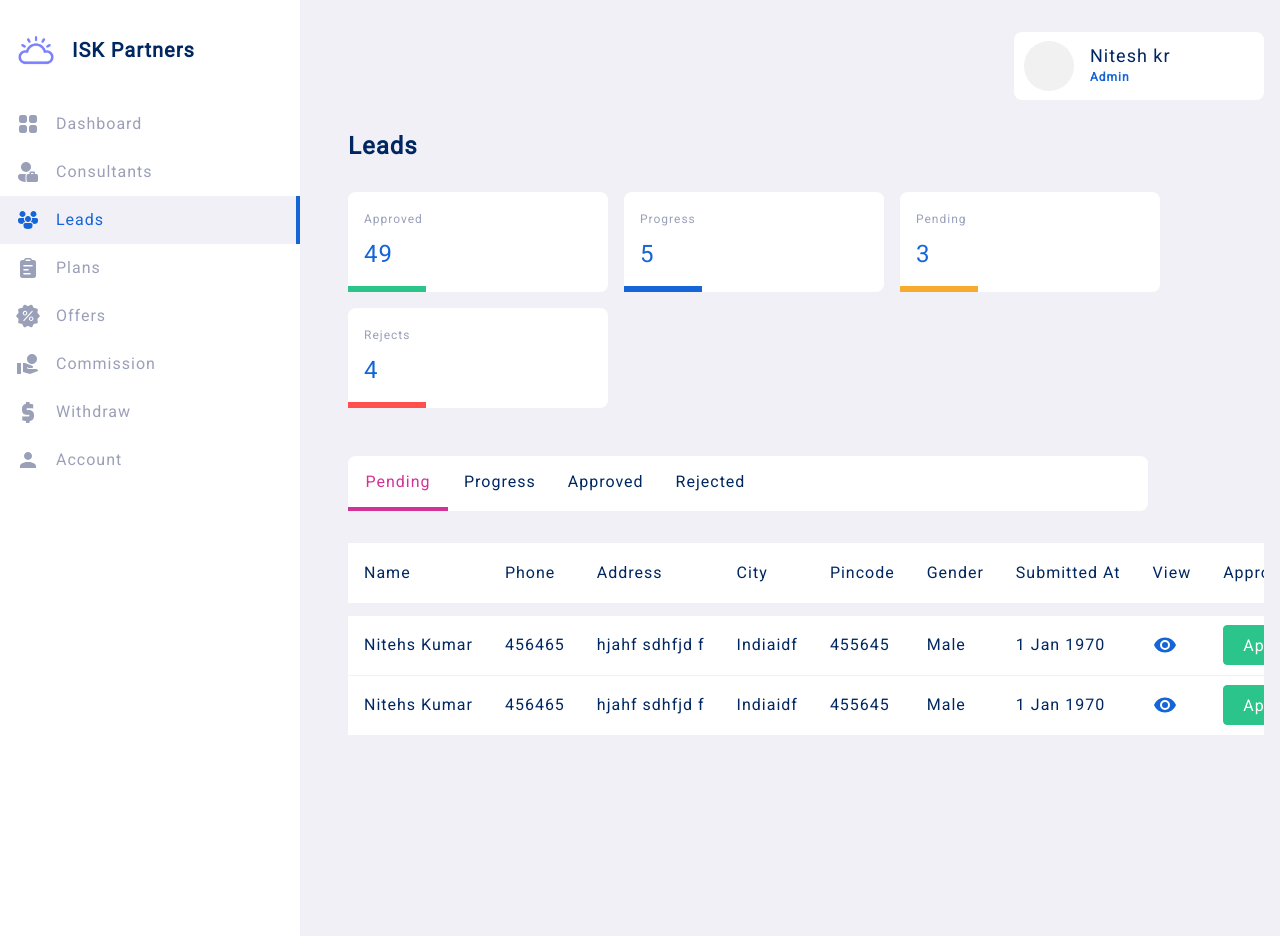
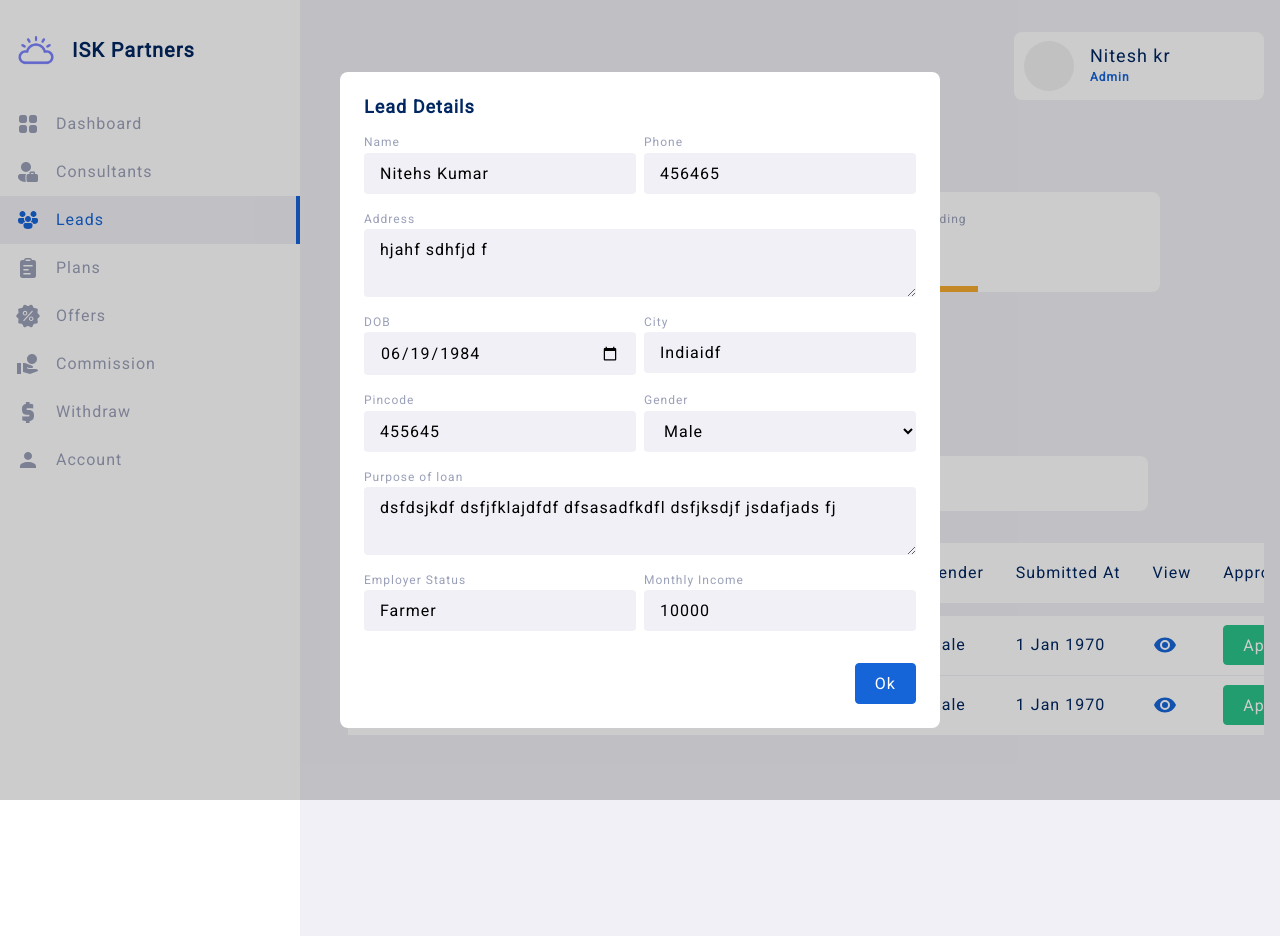
Before and after one commit to nitesh-dev/ITC-Partners-frontend, a Nuxt app: page /admin/leads in a window 1280 px wide. Built offline with nearby package versions, Linux system fonts and the light colour scheme.

Commit message:
lead detail dialog completed

```diff
--- a/assets/styles/dashboard.css
+++ b/assets/styles/dashboard.css
@@ -233,6 +233,7 @@ table .chip.danger {
 
 .dialog-holder .content{
     min-height: 100px;
+    margin: 1rem 0;
 }
 
 .dialog-holder .dialog .medium{
@@ -250,3 +251,34 @@ table .chip.danger {
     align-items: center;
     margin-top: auto;
 }
+
+.dialog .input{
+    margin-bottom: 1rem;
+}
+
+.dialog .col-2{
+    display: grid;
+    grid-template-columns: 1fr 1fr;
+    gap: 0.5rem;
+}
+
+.dialog .input input, .dialog .input textarea, .dialog .input select{
+    border: none;
+    outline: none;
+    background-color: var(--color-surface-variant);
+    padding: 0.5em 1em;
+    border-radius: 4px;
+    width: 100%;
+    resize: vertical;
+    display: block;
+}
+
+.dialog .input select{
+    padding: 0.65em 1em;
+}
+
+.dialog .input span{
+    display: block;
+    font-size: var(--small-font);
+    color: var(--color-on-surface);
+}
--- a/assets/styles/global.css
+++ b/assets/styles/global.css
@@ -70,6 +70,7 @@ span,
 li,
 input,
 textarea,
+select,
 td,
 th {
     font-size: var(--medium-font);
--- /dev/null
+++ b/components/dialog/LeadDetail.vue
@@ -0,0 +1,92 @@
+<script setup lang='ts'>
+import { Lead, LeadStatus } from '~/data/dataTypes';
+import { dateTimeString, dateTimeToInputFormat } from '~/extra/utils'
+defineProps<{
+    isVisible: boolean,
+    data: Lead,
+    isUpdate: boolean
+}>()
+
+const emit = defineEmits<{
+    (event: 'ok'): void
+}>()
+
+
+function onOk() {
+    emit('ok')
+}
+
+
+</script>
+<template>
+    <div v-if="isVisible" class="dialog-holder">
+        <div class="dialog card">
+            <h4>Lead Details</h4>
+            <div class="content">
+
+                <div class="col-2">
+                    <div class="input">
+                        <span>Name</span>
+                        <input type="text" :value="data.first + ' ' + data.last">
+                    </div>
+                    <div class="input">
+                        <span>Phone</span>
+                        <input type="number" :value="data.phone">
+                    </div>
+                </div>
+
+                <div class="input">
+                    <span>Address</span>
+                    <textarea :value="data.address"></textarea>
+                </div>
+
+
+                <div class="col-2">
+                    <div class="input">
+                        <span>DOB</span>
+                        <input type="date" :value="dateTimeToInputFormat(data.dob)">
+                    </div>
+                    <div class="input">
+                        <span>City</span>
+                        <input type="text" :value="data.city">
+                    </div>
+                </div>
+
+                <div class="col-2">
+                    <div class="input">
+                        <span>Pincode</span>
+                        <input type="text" :value="data.pincode">
+                    </div>
+                    <div class="input">
+                        <span>Gender</span>
+                        <select>
+                            <option value="Male">Male</option>
+                            <option value="Female">Female</option>
+                        </select>
+                    </div>
+                </div>
+
+                <div class="input">
+                    <span>Purpose of loan</span>
+                    <textarea :value="data.purpose_of_loan"></textarea>
+                </div>
+
+                <div class="col-2">
+                    <div class="input">
+                        <span>Employer Status</span>
+                        <input type="text" :value="data.employer_status">
+                    </div>
+                    <div class="input">
+                        <span>Monthly Income</span>
+                        <input type="number" :value="data.monthly_income">
+                    </div>
+                </div>
+
+            </div>
+            <div class="buttons-holder">
+                <button class="primary" @click="onOk()">Ok</button>
+            </div>
+        </div>
+    </div>
+</template>
+<style scoped></style>
--- a/pages/admin/leads.vue
+++ b/pages/admin/leads.vue
@@ -229,7 +229,7 @@ function onTabChange(index: number) {
                         <th>Gender</th>
                         <th>Submitted At</th>
                         <th>View</th>
-                        <th>Delete</th>
+                        <th>Reject</th>
                     </tr>
                 </thead>
                 <tbody>
@@ -252,10 +252,7 @@ function onTabChange(index: number) {
                                 </svg>
                             </td>
                             <td>
-                                <svg class="danger" fill="none" viewBox="0 0 24 24" xmlns="http://www.w3.org/2000/svg">
-                                    <path
-                                        d="M21.5 6a1 1 0 0 1-.883.993L20.5 7h-.845l-1.231 12.52A2.75 2.75 0 0 1 15.687 22H8.313a2.75 2.75 0 0 1-2.737-2.48L4.345 7H3.5a1 1 0 0 1 0-2h5a3.5 3.5 0 1 1 7 0h5a1 1 0 0 1 1 1Zm-7.25 3.25a.75.75 0 0 0-.743.648L13.5 10v7l.007.102a.75.75 0 0 0 1.486 0L15 17v-7l-.007-.102a.75.75 0 0 0-.743-.648Zm-4.5 0a.75.75 0 0 0-.743.648L9 10v7l.007.102a.75.75 0 0 0 1.486 0L10.5 17v-7l-.007-.102a.75.75 0 0 0-.743-.648ZM12 3.5A1.5 1.5 0 0 0 10.5 5h3A1.5 1.5 0 0 0 12 3.5Z" />
-                                </svg>
+                               <button class="danger">Reject</button>
                             </td>
                         </tr>
                     </template>
@@ -321,7 +318,6 @@ function onTabChange(index: number) {
                         <th>Gender</th>
                         <th>Submitted At</th>
                         <th>View</th>
-                        <th>Delete</th>
                     </tr>
                 </thead>
                 <tbody>
@@ -343,21 +339,15 @@ function onTabChange(index: number) {
                                         d="M12,9A3,3 0 0,0 9,12A3,3 0 0,0 12,15A3,3 0 0,0 15,12A3,3 0 0,0 12,9M12,17A5,5 0 0,1 7,12A5,5 0 0,1 12,7A5,5 0 0,1 17,12A5,5 0 0,1 12,17M12,4.5C7,4.5 2.73,7.61 1,12C2.73,16.39 7,19.5 12,19.5C17,19.5 21.27,16.39 23,12C21.27,7.61 17,4.5 12,4.5Z" />
                                 </svg>
                             </td>
-                            <td>
-                                <svg class="danger" fill="none" viewBox="0 0 24 24" xmlns="http://www.w3.org/2000/svg">
-                                    <path
-                                        d="M21.5 6a1 1 0 0 1-.883.993L20.5 7h-.845l-1.231 12.52A2.75 2.75 0 0 1 15.687 22H8.313a2.75 2.75 0 0 1-2.737-2.48L4.345 7H3.5a1 1 0 0 1 0-2h5a3.5 3.5 0 1 1 7 0h5a1 1 0 0 1 1 1Zm-7.25 3.25a.75.75 0 0 0-.743.648L13.5 10v7l.007.102a.75.75 0 0 0 1.486 0L15 17v-7l-.007-.102a.75.75 0 0 0-.743-.648Zm-4.5 0a.75.75 0 0 0-.743.648L9 10v7l.007.102a.75.75 0 0 0 1.486 0L10.5 17v-7l-.007-.102a.75.75 0 0 0-.743-.648ZM12 3.5A1.5 1.5 0 0 0 10.5 5h3A1.5 1.5 0 0 0 12 3.5Z" />
-                                </svg>
-                            </td>
+
                         </tr>
                     </template>
 
                 </tbody>
             </table>
         </div>
+    </div>
 
-
-
-    </div>
+    <DialogLeadDetail :is-visible="true" :data="leads[0]" :is-update="false"></DialogLeadDetail>
 </template>
 <style scoped></style>
```
